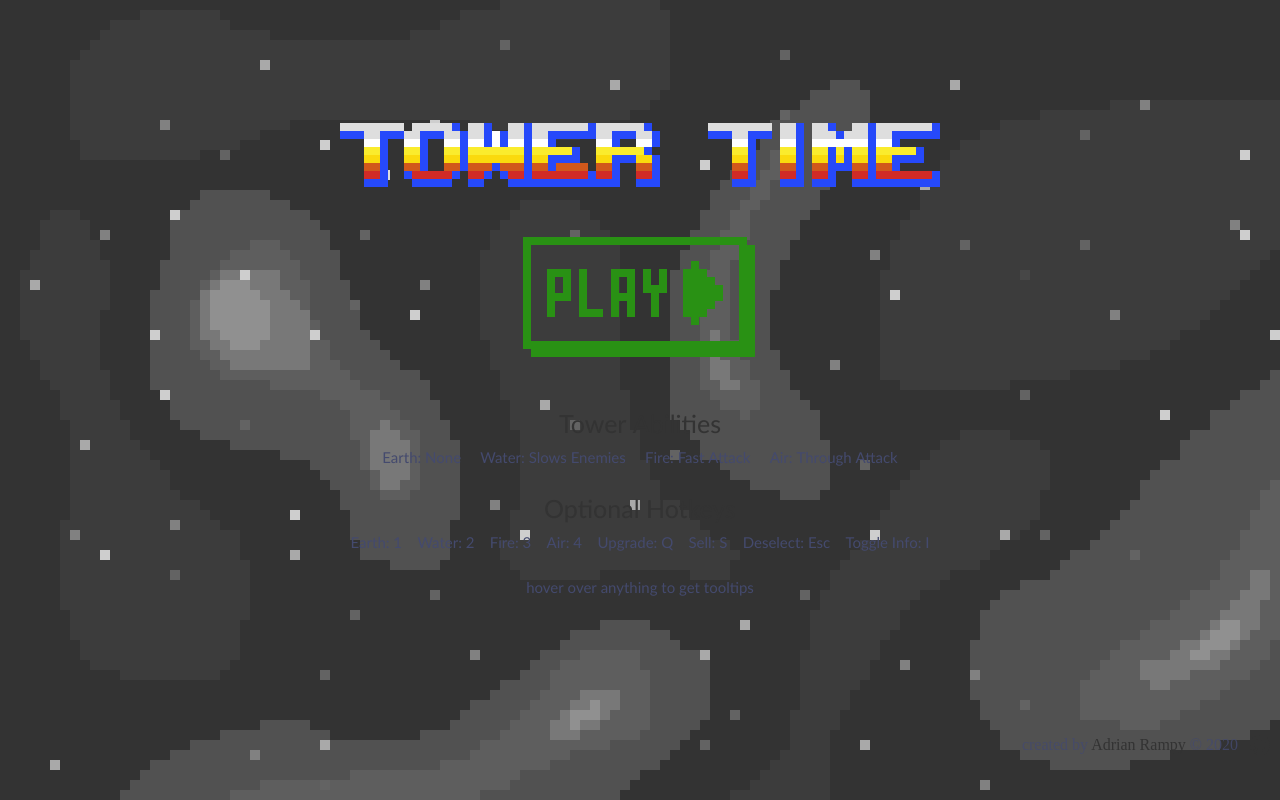
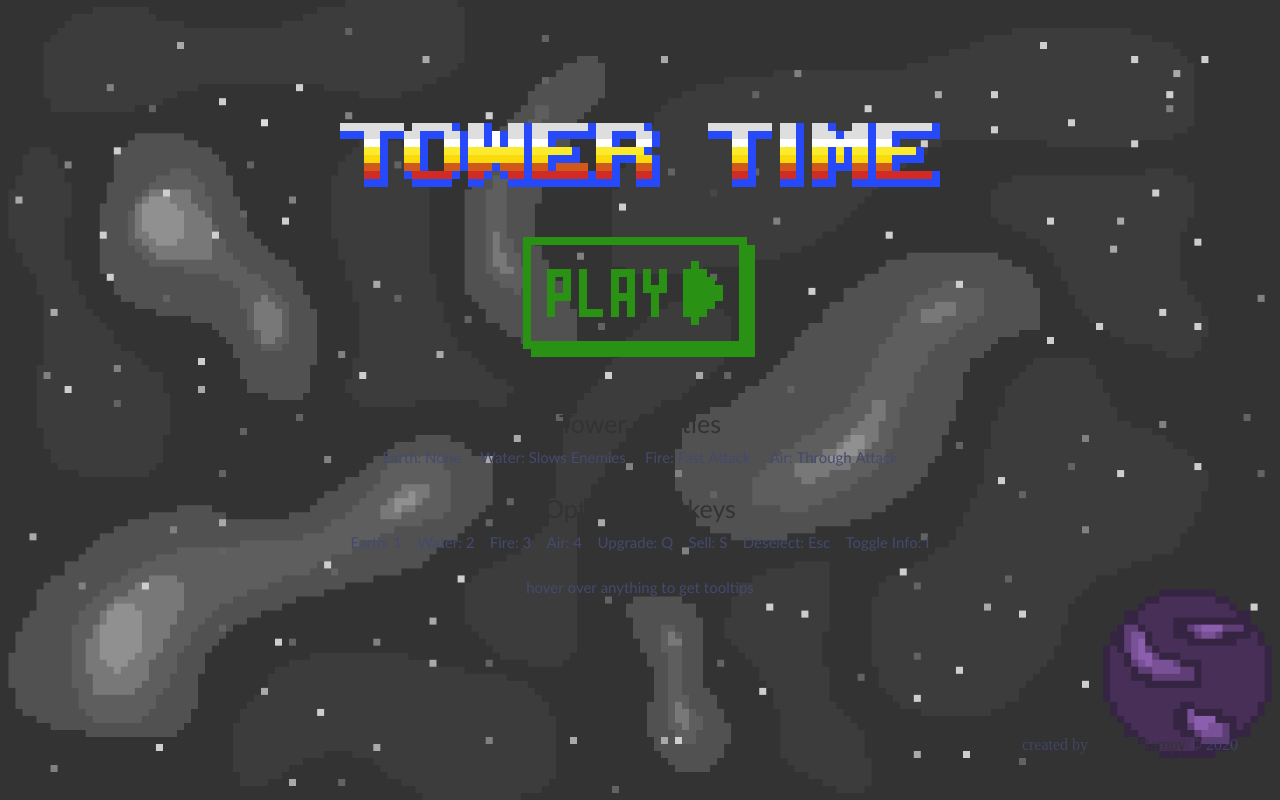
Before and after one commit to ahrampy/tower-time, a PHP site: page / in a window 1280 px wide. Run offline with PHP 8.4, Linux system fonts and the light colour scheme; some libraries are stand-ins or nearby versions.

Commit message:
update opacities

```diff
--- a/js/creep.js
+++ b/js/creep.js
@@ -164,7 +164,7 @@ class Creep {
 
   stepAnimation() {
     this.step++;
-    if ((!this.slowed && this.step >= 10) || this.step >= 25) {
+    if ((!this.slowed && this.step >= 10) || this.step >= 20) {
       this.step = 0;
       this.frame = (this.frame + 1) % 4;
     }
--- a/js/game.js
+++ b/js/game.js
@@ -858,7 +858,7 @@ class Game {
     game.handleGameStart();
     game.run();
     document.querySelector("canvas").style.backgroundColor =
-      "rgba(187, 186, 186, 0.8)";
+      "rgba(187, 186, 186, 0.9)";
     document.querySelector("#towers").classList.add("active");
     document.querySelector("#game-controls").style.opacity = 100;
     document.querySelector("#content-box").style.opacity = 100;
--- a/main.css
+++ b/main.css
@@ -1,8 +1,8 @@
 body {
   background: #333;
   background-image: url(/images/space.png);
-  background-repeat: no-repeat;
-  background-attachment: fixed;
+  background-size: cover;
+  background-position: center;
   -webkit-touch-callout: none;
   -webkit-user-select: none;
   -khtml-user-select: none;
```
